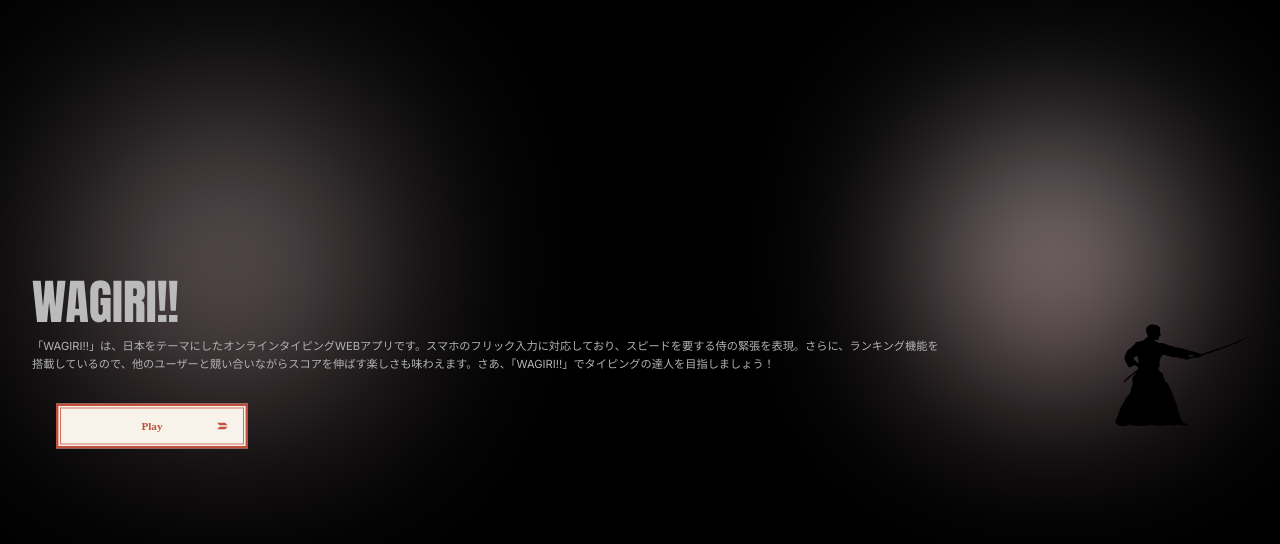
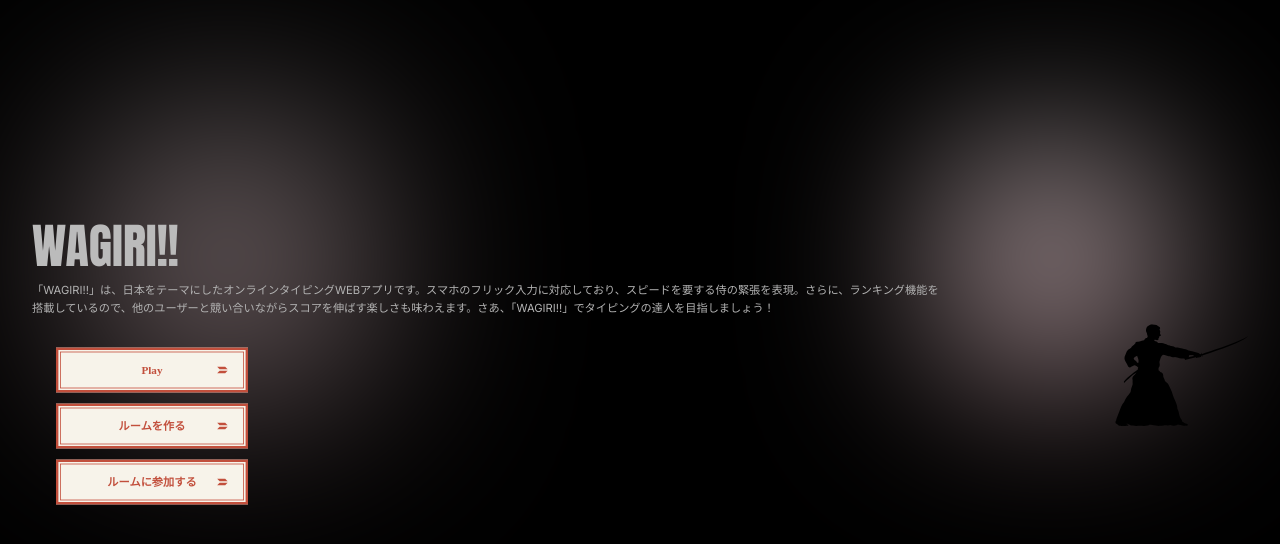
Before and after one commit to TCU-DC/FlickGameFront, a Next.js app: page / in a window 1280 px wide. Shown: the top 544 px of the page. Built offline with nearby package versions, Linux system fonts and the light colour scheme.

Commit message:
[add] ナビゲーションボタン

```diff
--- a/components/welcome.tsx
+++ b/components/welcome.tsx
@@ -39,6 +39,8 @@ export default function Welcome() {
               「WAGIRI!!」は、日本をテーマにしたオンラインタイピングWEBアプリです。スマホのフリック入力に対応しており、スピードを要する侍の緊張を表現。さらに、ランキング機能を搭載しているので、他のユーザーと競い合いながらスコアを伸ばす楽しさも味わえます。さあ、「WAGIRI!!」でタイピングの達人を目指しましょう！
             </p>
             <NavigateButton to="play" label="Play" />
+            <NavigateButton to="createroom" label="ルームを作る" />
+            <NavigateButton to="joinroom" label="ルームに参加する" />
           </div>
           <div className={`${styles.image} "image"`}>
             <Image
```
